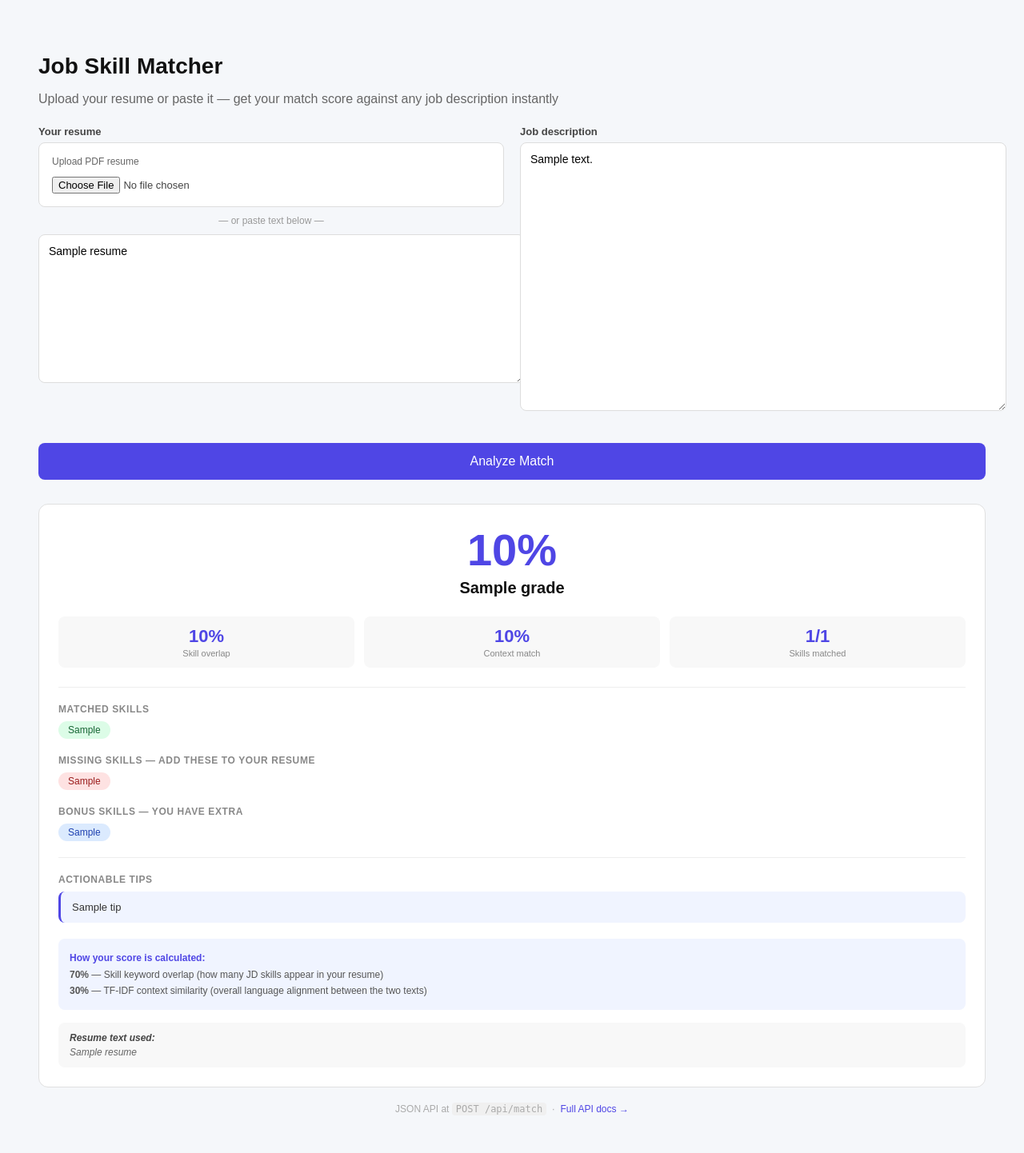
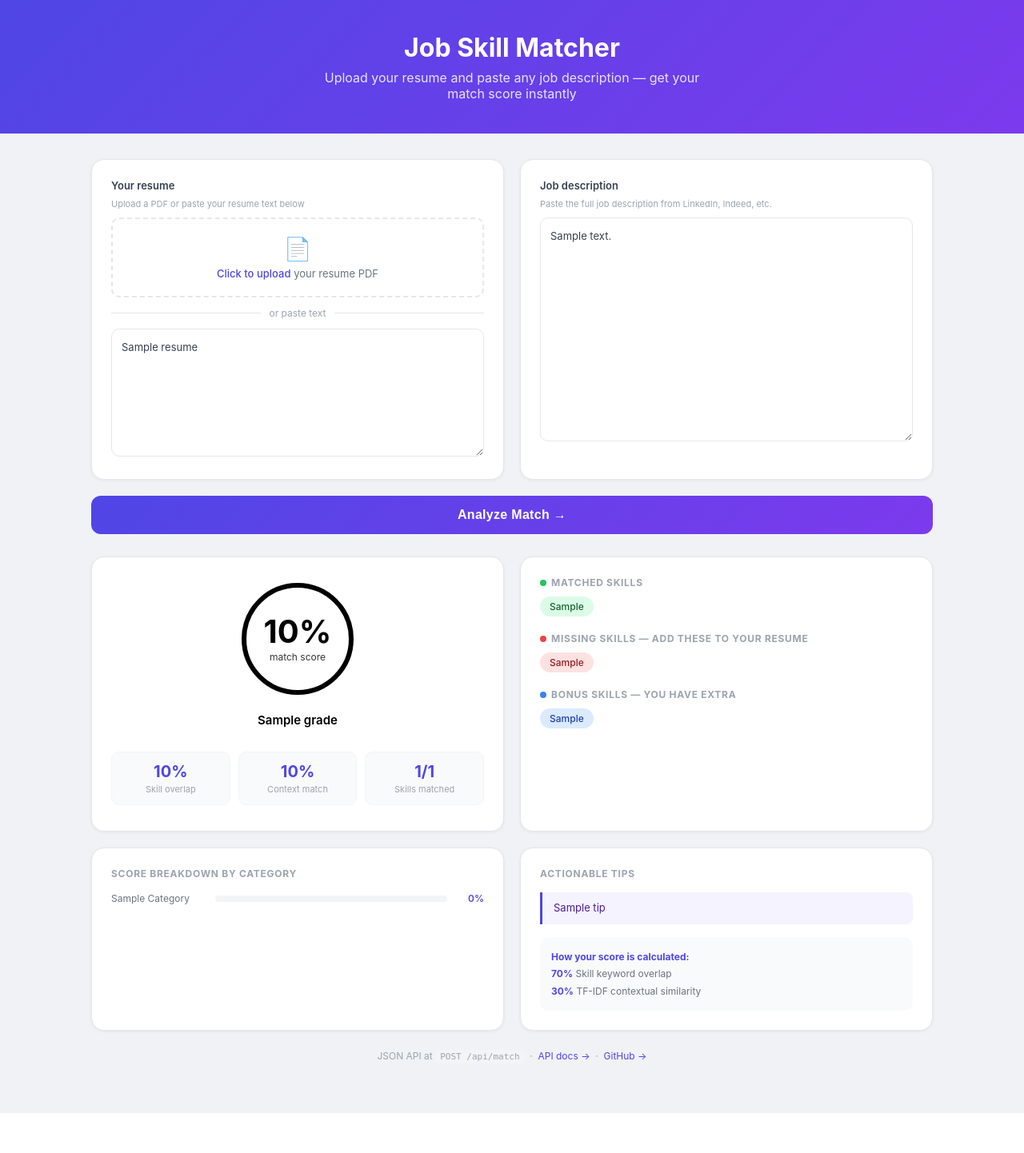
Before and after one commit to SSANKPAL7699/job-skill-matcher, a FastAPI app: template templates/index.html in a window 1280 px wide. Shown: the whole page at 80% size. After the commit the page ends 1392 px from the top, so only its background shows below. Run offline with FastAPI, Linux system fonts and the light colour scheme; the template is opened without the code that fills it: most values are stand-ins (such as "Sample title", 1, 10 or a date in 2020).

Commit message:
fix: add input validation + complete UI redesign

```diff
--- a/templates/index.html
+++ b/templates/index.html
@@ -5,252 +5,306 @@
   <meta name="viewport" content="width=device-width, initial-scale=1.0">
   <title>Job Skill Matcher</title>
   <style>
-    body { font-family: sans-serif; padding: 40px; background: #f5f7fa; }
-    h1 { color: #111; font-size: 28px; margin-bottom: 8px; }
-    p { color: #666; margin-bottom: 24px; }
-    .grid { display: flex; gap: 20px; margin-bottom: 20px; }
-    .box { flex: 1; }
-    label { display: block; font-weight: 600; margin-bottom: 6px; font-size: 13px; color: #444; }
-    textarea {
-      width: 100%; height: 160px; padding: 12px;
-      border: 1px solid #ddd; border-radius: 8px;
-      font-size: 14px; font-family: sans-serif;
-      resize: vertical; outline: none;
-    }
-    textarea:focus { border-color: #4f46e5; }
-    button {
-      width: 100%; padding: 14px; background: #4f46e5;
-      color: white; border: none; border-radius: 8px;
-      font-size: 16px; cursor: pointer; margin-top: 16px;
-    }
-    button:hover { background: #4338ca; }
-    .upload-box {
-      background: white; border: 1px solid #ddd;
-      border-radius: 8px; padding: 16px; margin-bottom: 10px;
-    }
-    .upload-box input[type="file"] {
-      width: 100%; font-size: 13px; color: #444; margin-top: 6px;
-    }
-    .divider {
-      text-align: center; font-size: 12px;
-      color: #999; margin: 10px 0;
-    }
-    .error {
-      background: #fee2e2; color: #991b1b;
-      padding: 12px 16px; border-radius: 8px;
-      margin-bottom: 16px; font-size: 13px;
-    }
-    .result {
-      margin-top: 30px; background: white;
-      border-radius: 12px; padding: 24px;
-      border: 1px solid #e0e0e0;
-    }
-    .score {
-      font-size: 56px; font-weight: 700;
-      color: #4f46e5; text-align: center;
-      margin-bottom: 4px;
-    }
-    .grade {
-      text-align: center; font-size: 20px;
-      font-weight: 600; margin-bottom: 24px; color: #111;
-    }
-    .stats {
-      display: flex; gap: 12px;
-      margin-bottom: 24px;
-    }
-    .stat {
-      flex: 1; background: #f8f8f8;
-      border-radius: 8px; padding: 12px;
-      text-align: center;
-    }
-    .stat .val {
-      font-size: 22px; font-weight: 700; color: #4f46e5;
-    }
-    .stat .lbl {
-      font-size: 11px; color: #888; margin-top: 2px;
-    }
-    .section { margin-bottom: 20px; }
-    .section h3 {
-      font-size: 12px; font-weight: 700;
-      text-transform: uppercase; letter-spacing: .05em;
-      color: #888; margin-bottom: 8px;
-    }
-    .chips { display: flex; flex-wrap: wrap; gap: 6px; }
-    .chip {
-      padding: 4px 12px; border-radius: 20px;
-      font-size: 12px; font-weight: 500;
-    }
-    .green { background: #dcfce7; color: #166534; }
-    .red   { background: #fee2e2; color: #991b1b; }
-    .blue  { background: #dbeafe; color: #1e40af; }
-    .empty { font-size: 13px; color: #999; }
-    .tip {
-      background: #f0f4ff; padding: 10px 14px;
-      border-radius: 8px; font-size: 13px;
-      color: #333; margin-bottom: 8px;
-      border-left: 3px solid #4f46e5;
-      line-height: 1.5;
-    }
-    .divider-line {
-      border: none; border-top: 1px solid #eee;
-      margin: 20px 0;
-    }
-    .resume-preview {
-      background: #f8f8f8; border-radius: 8px;
-      padding: 10px 14px; font-size: 12px;
-      color: #666; margin-top: 16px;
-      font-style: italic; line-height: 1.5;
-    }
-    @media(max-width: 700px) {
-      .grid { flex-direction: column; }
-      .stats { flex-direction: column; }
-    }
+    *{box-sizing:border-box;margin:0;padding:0}
+    body{font-family:-apple-system,BlinkMacSystemFont,"Segoe UI",sans-serif;background:#f0f2f5;min-height:100vh}
+
+    /* Header */
+    .header{background:linear-gradient(135deg,#4f46e5,#7c3aed);padding:40px 24px;text-align:center;color:white}
+    .header h1{font-size:32px;font-weight:700;margin-bottom:8px}
+    .header p{font-size:16px;opacity:.85;max-width:500px;margin:0 auto}
+
+    /* Main container */
+    .container{max-width:1100px;margin:0 auto;padding:32px 24px}
+
+    /* Cards */
+    .card{background:white;border-radius:16px;padding:24px;border:1px solid #e5e7eb;box-shadow:0 1px 4px rgba(0,0,0,.06)}
+
+    /* Input grid */
+    .input-grid{display:grid;grid-template-columns:1fr 1fr;gap:20px;margin-bottom:20px}
+    @media(max-width:700px){.input-grid{grid-template-columns:1fr}}
+
+    .input-label{font-size:13px;font-weight:600;color:#374151;margin-bottom:8px;display:block}
+    .input-sub{font-size:11px;color:#9ca3af;margin-bottom:10px;display:block}
+
+    /* Upload area */
+    .upload-area{border:2px dashed #e5e7eb;border-radius:10px;padding:20px;text-align:center;margin-bottom:12px;transition:border-color .2s;cursor:pointer}
+    .upload-area:hover{border-color:#4f46e5}
+    .upload-icon{font-size:28px;margin-bottom:6px}
+    .upload-text{font-size:13px;color:#6b7280}
+    .upload-text span{color:#4f46e5;font-weight:500}
+    input[type="file"]{position:absolute;opacity:0;width:100%;height:100%;top:0;left:0;cursor:pointer}
+    .upload-wrapper{position:relative}
+
+    /* Divider */
+    .or-divider{display:flex;align-items:center;gap:10px;margin:12px 0;color:#9ca3af;font-size:12px}
+    .or-divider::before,.or-divider::after{content:'';flex:1;height:1px;background:#e5e7eb}
+
+    textarea{width:100%;padding:12px;border:1.5px solid #e5e7eb;border-radius:10px;font-size:13px;resize:vertical;min-height:160px;outline:none;font-family:inherit;color:#374151;line-height:1.6}
+    textarea:focus{border-color:#4f46e5;box-shadow:0 0 0 3px rgba(79,70,229,.1)}
+
+    /* Analyze button */
+    .btn{width:100%;padding:15px;background:linear-gradient(135deg,#4f46e5,#7c3aed);color:white;border:none;border-radius:12px;font-size:16px;font-weight:600;cursor:pointer;letter-spacing:.3px;transition:opacity .2s}
+    .btn:hover{opacity:.9}
+
+    /* Warning */
+    .warning-box{background:#fef3c7;border:1px solid #f59e0b;border-radius:10px;padding:12px 16px;font-size:13px;color:#92400e;margin-bottom:20px;display:flex;align-items:flex-start;gap:8px}
+
+    /* Error */
+    .error-box{background:#fee2e2;border:1px solid #ef4444;border-radius:10px;padding:12px 16px;font-size:13px;color:#991b1b;margin-bottom:20px}
+
+    /* Results */
+    .results-grid{display:grid;grid-template-columns:1fr 1fr;gap:20px;margin-top:28px}
+    @media(max-width:700px){.results-grid{grid-template-columns:1fr}}
+
+    /* Score card */
+    .score-card{text-align:center;padding:32px 24px}
+    .score-circle{width:140px;height:140px;border-radius:50%;display:flex;flex-direction:column;align-items:center;justify-content:center;margin:0 auto 16px;border:6px solid}
+    .score-num{font-size:40px;font-weight:700;line-height:1}
+    .score-lbl{font-size:12px;margin-top:4px;opacity:.8}
+    .grade-badge{display:inline-block;padding:6px 20px;border-radius:20px;font-size:15px;font-weight:600;margin-bottom:24px}
+
+    .green-theme .score-circle{border-color:#22c55e;color:#166534;background:#f0fdf4}
+    .green-theme .score-num{color:#166534}
+    .green-theme .grade-badge{background:#dcfce7;color:#166534}
+
+    .blue-theme .score-circle{border-color:#3b82f6;color:#1e40af;background:#eff6ff}
+    .blue-theme .score-num{color:#1e40af}
+    .blue-theme .grade-badge{background:#dbeafe;color:#1e40af}
+
+    .amber-theme .score-circle{border-color:#f59e0b;color:#92400e;background:#fffbeb}
+    .amber-theme .score-num{color:#b45309}
+    .amber-theme .grade-badge{background:#fef3c7;color:#92400e}
+
+    .red-theme .score-circle{border-color:#ef4444;color:#991b1b;background:#fef2f2}
+    .red-theme .score-num{color:#991b1b}
+    .red-theme .grade-badge{background:#fee2e2;color:#991b1b}
+
+    /* Sub scores */
+    .sub-scores{display:grid;grid-template-columns:repeat(3,1fr);gap:10px}
+    .sub-score{background:#f9fafb;border-radius:10px;padding:12px 8px;text-align:center;border:1px solid #f3f4f6}
+    .sub-val{font-size:20px;font-weight:700;color:#4f46e5}
+    .sub-lbl{font-size:11px;color:#9ca3af;margin-top:3px}
+
+    /* Skills breakdown */
+    .breakdown-card{padding:24px}
+    .section-title{font-size:12px;font-weight:700;text-transform:uppercase;letter-spacing:.06em;color:#9ca3af;margin-bottom:10px;display:flex;align-items:center;gap:6px}
+    .dot{width:8px;height:8px;border-radius:50%;flex-shrink:0}
+    .chips{display:flex;flex-wrap:wrap;gap:6px;margin-bottom:20px}
+    .chip{font-size:12px;padding:5px 12px;border-radius:20px;font-weight:500}
+    .chip-green{background:#dcfce7;color:#166534}
+    .chip-red{background:#fee2e2;color:#991b1b}
+    .chip-blue{background:#dbeafe;color:#1e40af}
+    .empty-chips{font-size:13px;color:#9ca3af;font-style:italic}
+
+    /* Progress bars */
+    .bar-section{margin-bottom:20px}
+    .bar-row{display:flex;align-items:center;gap:10px;margin-bottom:8px}
+    .bar-label{font-size:12px;color:#6b7280;width:120px;flex-shrink:0;text-transform:capitalize}
+    .bar-bg{flex:1;background:#f3f4f6;border-radius:6px;height:8px;overflow:hidden}
+    .bar-fill{height:100%;border-radius:6px;background:linear-gradient(90deg,#4f46e5,#7c3aed);transition:width .5s}
+    .bar-val{font-size:12px;font-weight:600;color:#4f46e5;width:36px;text-align:right;flex-shrink:0}
+
+    /* Tips */
+    .tip{background:#f5f3ff;border-left:3px solid #4f46e5;border-radius:0 8px 8px 0;padding:10px 14px;font-size:13px;color:#4c1d95;margin-bottom:8px;line-height:1.5}
+
+    /* How it works */
+    .how-it-works{background:#f9fafb;border-radius:10px;padding:14px;font-size:12px;color:#6b7280;line-height:1.8;margin-top:16px}
+    .how-it-works strong{color:#4f46e5}
+
+    /* Footer */
+    .footer{text-align:center;font-size:12px;color:#9ca3af;margin-top:24px;padding-bottom:32px}
+    .footer a{color:#4f46e5;text-decoration:none}
+    code{background:#f3f4f6;padding:2px 6px;border-radius:4px;font-size:11px}
   </style>
 </head>
 <body>
 
+  <!-- Header -->
+  <div class="header">
     <h1>Job Skill Matcher</h1>
-  <p>Upload your resume or paste it — get your match score against any job description instantly</p>
+    <p>Upload your resume and paste any job description — get your match score instantly</p>
+  </div>
 
+  <div class="container">
+
+    <!-- Input Form -->
     <form method="POST" action="/match" enctype="multipart/form-data">
 
       {% if error %}
-    <div class="error">{{ error }}</div>
+      <div class="error-box">{{ error }}</div>
       {% endif %}
 
-    <div class="grid">
+      <div class="input-grid">
 
-      <!-- Left: Resume input -->
-      <div class="box">
-        <label>Your resume</label>
+        <!-- Resume input -->
+        <div class="card">
+          <label class="input-label">Your resume</label>
+          <span class="input-sub">Upload a PDF or paste your resume text below</span>
 
-        <!-- PDF Upload -->
-        <div class="upload-box">
-          <label style="font-size:12px;color:#666;font-weight:500">
-            Upload PDF resume
-          </label>
-          <input type="file" name="resume_file" accept=".pdf" />
+          <div class="upload-wrapper">
+            <div class="upload-area">
+              <div class="upload-icon">📄</div>
+              <div class="upload-text">
+                <span>Click to upload</span> your resume PDF
+              </div>
+              <input type="file" name="resume_file" accept=".pdf"/>
+            </div>
           </div>
 
-        <!-- Divider -->
-        <div class="divider">— or paste text below —</div>
+          <div class="or-divider">or paste text</div>
 
-        <!-- Text paste -->
           <textarea
             name="resume_text"
             placeholder="Paste your resume text here..."
           >{{ resume or '' }}</textarea>
         </div>
 
-      <!-- Right: Job description -->
-      <div class="box">
-        <label>Job description</label>
+        <!-- Job description input -->
+        <div class="card">
+          <label class="input-label">Job description</label>
+          <span class="input-sub">Paste the full job description from LinkedIn, Indeed, etc.</span>
           <textarea
             name="job_description"
-          placeholder="Paste the job description here...&#10;&#10;Example:&#10;Looking for a Python engineer with Docker, AWS, PostgreSQL experience."
-          style="height: 310px;"
+            placeholder="Paste the job description here..."
+            style="min-height:280px"
           >{{ job_description or '' }}</textarea>
         </div>
 
       </div>
 
-    <button type="submit">Analyze Match</button>
+      <button type="submit" class="btn">Analyze Match →</button>
     </form>
 
+    <!-- Results -->
     {% if result %}
-  <div class="result">
 
-    <!-- Score + Grade -->
-    <div class="score">{{ result.final_score }}%</div>
-    <div class="grade">{{ result.grade }}</div>
+    {% if result.warning %}
+    <div class="warning-box">
+      ⚠️ {{ result.warning }}
+    </div>
+    {% endif %}
 
-    <!-- 3 sub-scores -->
-    <div class="stats">
-      <div class="stat">
-        <div class="val">{{ result.skill_score }}%</div>
-        <div class="lbl">Skill overlap</div>
+    <div class="results-grid">
+
+      <!-- Left: Score -->
+      <div class="card score-card {{ result.grade_color }}-theme">
+        <div class="score-circle">
+          <div class="score-num">{{ result.final_score }}%</div>
+          <div class="score-lbl">match score</div>
         </div>
-      <div class="stat">
-        <div class="val">{{ result.tfidf_score }}%</div>
-        <div class="lbl">Context match</div>
+        <div class="grade-badge">{{ result.grade }}</div>
+
+        <div class="sub-scores">
+          <div class="sub-score">
+            <div class="sub-val">{{ result.skill_score }}%</div>
+            <div class="sub-lbl">Skill overlap</div>
           </div>
-      <div class="stat">
-        <div class="val">{{ result.total_matched }}/{{ result.total_jd_skills }}</div>
-        <div class="lbl">Skills matched</div>
+          <div class="sub-score">
+            <div class="sub-val">{{ result.tfidf_score }}%</div>
+            <div class="sub-lbl">Context match</div>
+          </div>
+          <div class="sub-score">
+            <div class="sub-val">{{ result.total_matched }}/{{ result.total_jd_skills }}</div>
+            <div class="sub-lbl">Skills matched</div>
+          </div>
         </div>
       </div>
 
-    <hr class="divider-line">
+      <!-- Right: Breakdown -->
+      <div class="card breakdown-card">
 
-    <!-- Matched skills -->
-    <div class="section">
-      <h3>Matched skills</h3>
+        <!-- Matched -->
+        <div class="section-title">
+          <div class="dot" style="background:#22c55e"></div>
+          Matched skills
+        </div>
         <div class="chips">
           {% for s in result.matched_skills %}
-          <span class="chip green">{{ s }}</span>
+            <span class="chip chip-green">{{ s }}</span>
           {% else %}
-          <span class="empty">No exact skill matches found</span>
+            <span class="empty-chips">No exact skill matches found</span>
+          {% endfor %}
+        </div>
+
+        <!-- Missing -->
+        <div class="section-title">
+          <div class="dot" style="background:#ef4444"></div>
+          Missing skills — add these to your resume
+        </div>
+        <div class="chips">
+          {% for s in result.missing_skills %}
+            <span class="chip chip-red">{{ s }}</span>
+          {% else %}
+            <span class="empty-chips">No missing skills — great match!</span>
+          {% endfor %}
+        </div>
+
+        <!-- Bonus -->
+        <div class="section-title">
+          <div class="dot" style="background:#3b82f6"></div>
+          Bonus skills — you have extra
+        </div>
+        <div class="chips">
+          {% for s in result.bonus_skills[:8] %}
+            <span class="chip chip-blue">{{ s }}</span>
+          {% else %}
+            <span class="empty-chips">None detected</span>
+          {% endfor %}
+        </div>
+
+      </div>
+    </div>
+
+    <!-- Category breakdown + tips -->
+    <div class="results-grid" style="margin-top:20px">
+
+      <!-- Bars -->
+      <div class="card breakdown-card">
+        <div class="section-title" style="margin-bottom:16px">Score breakdown by category</div>
+        <div class="bar-section">
+          {% for category, skills in result.job_skills.items() %}
+          <div class="bar-row">
+            <div class="bar-label">{{ category.replace("_", " ") }}</div>
+            {% set total = skills | length %}
+            {% set matched_in_cat = [] %}
+            {% for s in skills %}
+              {% if s in result.matched_skills %}
+                {% set _ = matched_in_cat.append(s) %}
+              {% endif %}
+            {% endfor %}
+            {% set pct = ((matched_in_cat | length) / total * 100) | round | int if total > 0 else 0 %}
+            <div class="bar-bg">
+              <div class="bar-fill" style="width:{{ pct }}%"></div>
+            </div>
+            <div class="bar-val">{{ pct }}%</div>
+          </div>
           {% endfor %}
         </div>
       </div>
 
-    <!-- Missing skills -->
-    <div class="section">
-      <h3>Missing skills — add these to your resume</h3>
-      <div class="chips">
-        {% for s in result.missing_skills %}
-          <span class="chip red">{{ s }}</span>
-        {% else %}
-          <span class="empty">No missing skills — great match!</span>
-        {% endfor %}
-      </div>
-    </div>
-
-    <!-- Bonus skills -->
-    <div class="section">
-      <h3>Bonus skills — you have extra</h3>
-      <div class="chips">
-        {% for s in result.bonus_skills[:8] %}
-          <span class="chip blue">{{ s }}</span>
-        {% else %}
-          <span class="empty">None detected</span>
-        {% endfor %}
-      </div>
-    </div>
-
-    <hr class="divider-line">
-
       <!-- Tips -->
-    <div class="section">
-      <h3>Actionable tips</h3>
+      <div class="card breakdown-card">
+        <div class="section-title" style="margin-bottom:16px">Actionable tips</div>
         {% for tip in result.tips %}
           <div class="tip">{{ tip }}</div>
         {% endfor %}
+
+        <div class="how-it-works">
+          <strong>How your score is calculated:</strong><br>
+          <strong>70%</strong> Skill keyword overlap<br>
+          <strong>30%</strong> TF-IDF contextual similarity
         </div>
-
-    <!-- How scoring works -->
-    <div style="background:#f0f4ff;border-radius:8px;padding:14px;font-size:12px;color:#555;line-height:1.7">
-      <strong style="color:#4f46e5">How your score is calculated:</strong><br>
-      <strong>70%</strong> — Skill keyword overlap (how many JD skills appear in your resume)<br>
-      <strong>30%</strong> — TF-IDF context similarity (overall language alignment between the two texts)
       </div>
-
-    <!-- Resume preview -->
-    {% if resume %}
-    <div class="resume-preview">
-      <strong style="color:#444">Resume text used:</strong><br>
-      {{ resume }}
-    </div>
-    {% endif %}
 
     </div>
     {% endif %}
 
-  <div style="text-align:center;font-size:12px;color:#aaa;margin-top:20px">
-    JSON API at <code style="background:#f0f0f0;padding:1px 5px;border-radius:4px">POST /api/match</code>
-    &nbsp;·&nbsp;
-    <a href="/docs" style="color:#4f46e5;text-decoration:none">Full API docs →</a>
+    <div class="footer">
+      JSON API at <code>POST /api/match</code> &nbsp;·&nbsp;
+      <a href="/docs">API docs →</a> &nbsp;·&nbsp;
+      <a href="https://github.com/SSANKPAL7699/job-skill-matcher">GitHub →</a>
     </div>
 
+  </div>
 </body>
 </html>
```
Also changed, not shown: app/matcher.py (+90 -126 lines). Lines whose indentation alone changed are shown as unchanged.
